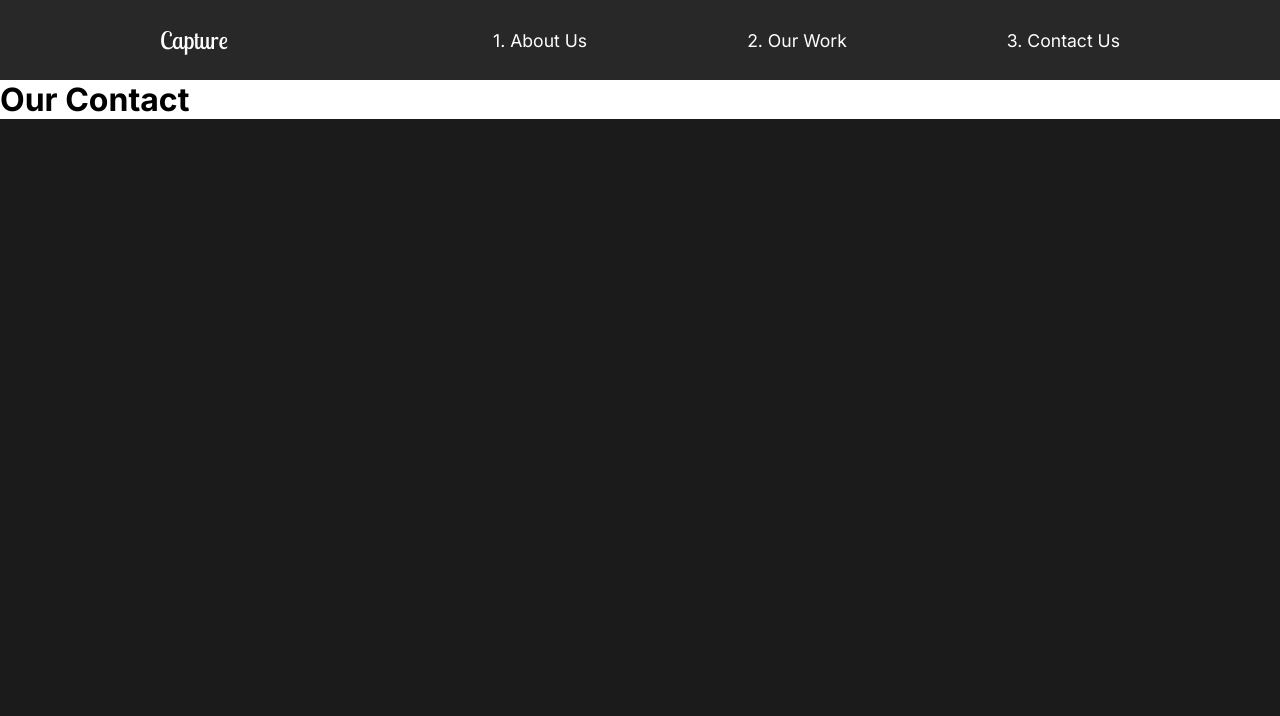
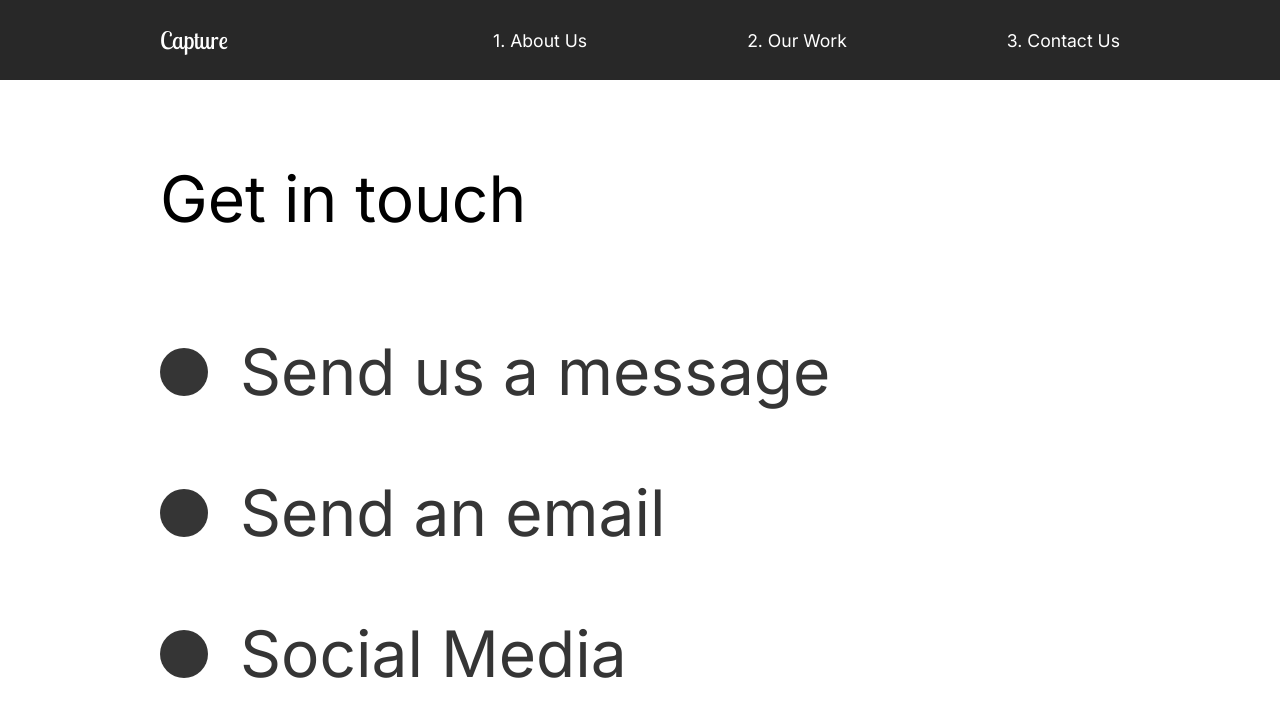
Before and after one commit to AdonisAgelis/dev-portfolio, a React (Create React App) app: page /contact in a window 1280 px wide. Shown: the top 716 px of the page. Built offline with nearby package versions, Linux system fonts and the light colour scheme.

Commit message:
Contact Animation

```diff
--- a/src/pages/ContactUs.js
+++ b/src/pages/ContactUs.js
@@ -1,19 +1,74 @@
 import React from 'react';
 // Animations
 import { motion } from 'framer-motion';
-import { pageAnimation } from '../animation';
+import { pageAnimation, titleAnimation } from '../animation';
+import styled from 'styled-components';
 
 const ContactUs = () => {
   return (
-    <motion.div
+    <ContactStyle
       variants={pageAnimation}
       initial="hidden"
       animate="show"
       exit="exit"
       style={{ background: '#fff' }}>
-      <h1>Our Contact</h1>
-    </motion.div>
+      <Title>
+        <Hide>
+          <motion.h2 variants={titleAnimation}>Get in touch</motion.h2>
+        </Hide>
+      </Title>
+      <div>
+        <Hide>
+          <Social variants={titleAnimation}>
+            <Circle />
+            <h2>Send us a message</h2>
+          </Social>
+        </Hide>
+        <Hide>
+          <Social variants={titleAnimation}>
+            <Circle />
+            <h2>Send an email</h2>
+          </Social>
+        </Hide>
+        <Hide>
+          <Social variants={titleAnimation}>
+            <Circle />
+            <h2>Social Media</h2>
+          </Social>
+        </Hide>
+      </div>
+    </ContactStyle>
   );
 };
 
+const ContactStyle = styled(motion.div)`
+  padding: 5rem 10rem;
+  color: #353535;
+  min-height: 90vh;
+`;
+
+const Title = styled.div`
+  margin-bottom: 4rem;
+  color: black;
+`;
+
+const Hide = styled.div`
+  overflow: hidden;
+`;
+
+const Circle = styled.div`
+  border-radius: 50%;
+  width: 3rem;
+  height: 3rem;
+  background: #353535;
+`;
+
+const Social = styled(motion.div)`
+  display: flex;
+  align-items: center;
+  h2 {
+    margin: 2rem;
+  }
+`;
+
 export default ContactUs;
```
